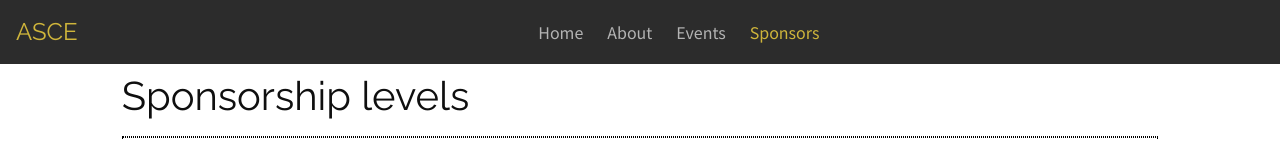
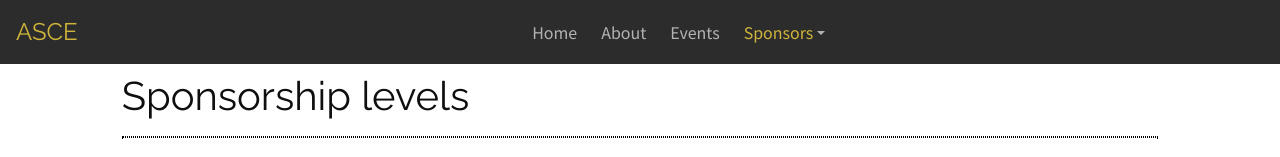
Before and after one commit to RaghavAgarwal0704/ASCE-site, a React (Create React App) app in the folder client/: page /sponsors/become in a window 1280 px wide. Shown: the top 157 px of the page. Built offline with nearby package versions, Linux system fonts and the light colour scheme.

Commit message:
navbar dropdown

```diff
--- a/client/src/components/navbar.component.js
+++ b/client/src/components/navbar.component.js
@@ -8,6 +8,10 @@ import {
     Alert,
     Nav,
     NavItem,
+    UncontrolledDropdown,
+    DropdownToggle,
+    DropdownItem,
+    DropdownMenu,
 } from "reactstrap";
 
 const NavbarComponent = () => {
@@ -61,9 +65,26 @@ const NavbarComponent = () => {
                         <NavItem className='m-1 my-2 my-lg-1'>
                             <NavLink to='/event'>Events</NavLink>
                         </NavItem>
-                        <NavItem className='m-1 my-2 my-lg-1'>
-                            <NavLink to='/sponsors'>Sponsors</NavLink>
-                        </NavItem>
+                        {/* <NavItem className=''> */}
+                        <UncontrolledDropdown
+                            nav
+                            inNavbar
+                            className='m-1 my-2 my-lg-1 p-0'>
+                            <DropdownToggle nav caret>
+                                <NavLink to='/sponsors'>Sponsors</NavLink>
+                            </DropdownToggle>
+                            <DropdownMenu left>
+                                <DropdownItem>
+                                    <Link to='/sponsors'>Sponsors</Link>
+                                </DropdownItem>
+                                <DropdownItem>
+                                    <Link to='/sponsors/become'>
+                                        Become a sponsor
+                                    </Link>
+                                </DropdownItem>
+                            </DropdownMenu>
+                        </UncontrolledDropdown>
+                        {/* </NavItem> */}
                     </Nav>
                 </Collapse>
             </Navbar>
--- a/client/src/styles/navbar.css
+++ b/client/src/styles/navbar.css
@@ -5,6 +5,18 @@
 .navbar-brand {
     color: var(--highlight)!important;
     font-size: 1.5rem;
+}
+
+.navbar .dropdown-menu.show {
+    background-color: var(--bg-alt);
+}
+
+.navbar .dropdown-item:focus,
+.dropdown-item:active,
+.dropdown-item:hover {
+    color: var(--highlight);
+    text-decoration: none;
+    background-color: var(--bg-alt);
 }
 
 .navbar-brand:hover {
```
